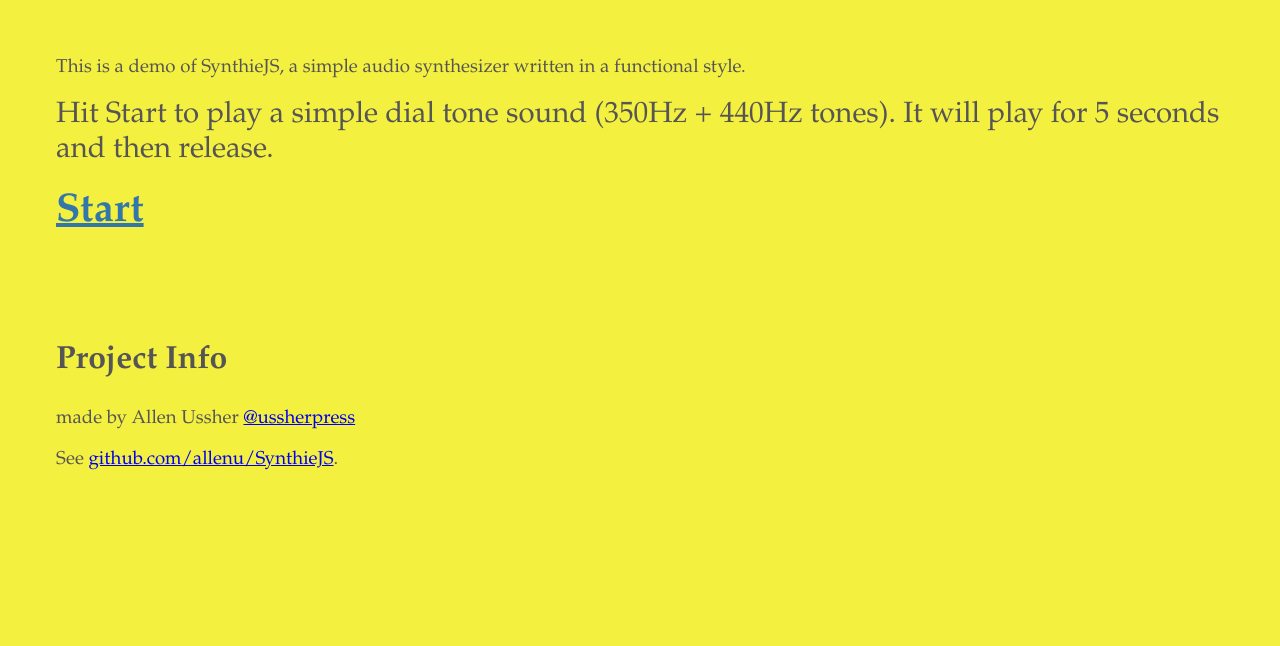
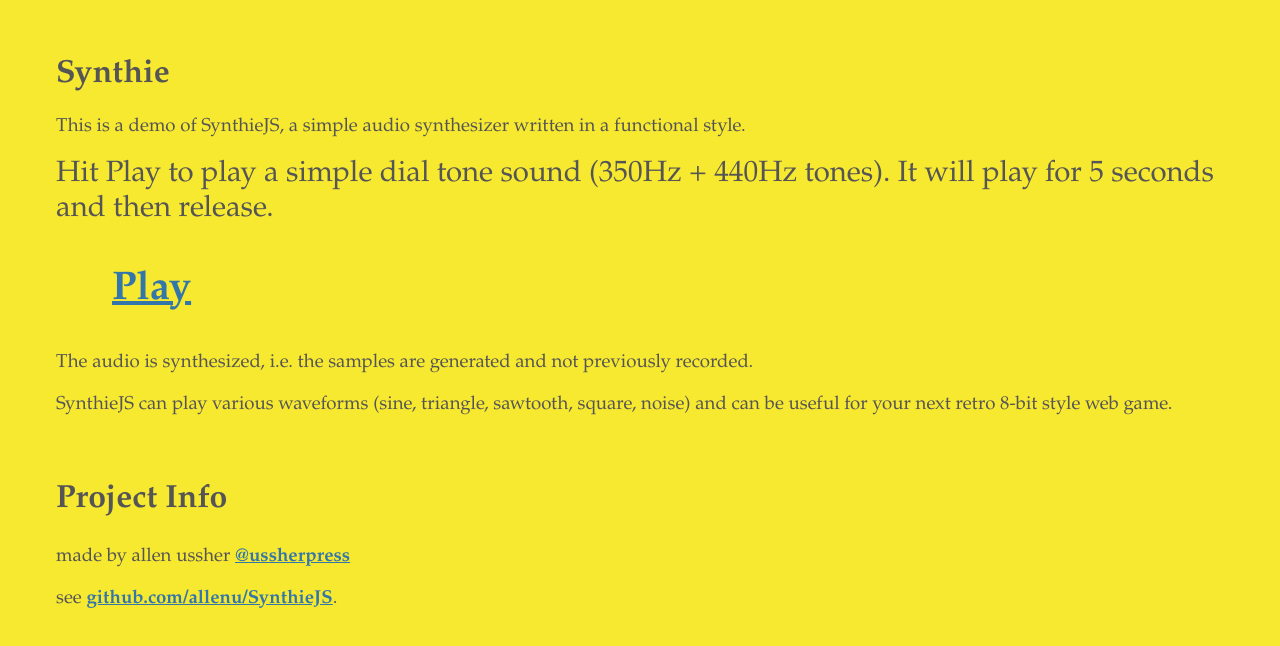
Before and after one commit to allenu/SynthieJS, a plain HTML site: page index.html in a window 1280 px wide. Drawn offline with Linux system fonts and the light colour scheme.

Commit message:
Make the web page look nicer

```diff
--- a/Controller.js
+++ b/Controller.js
@@ -16,7 +16,7 @@ function DidPressStart() {
     if (g_playing) {
         g_playing = false
         g_gainNode.gain.value = 0.0
-        startButton.text = "Start"
+        startButton.text = "Play"
         TearDownAudio()
     } else {
         g_playing = true
--- a/index.html
+++ b/index.html
@@ -4,13 +4,20 @@
     <title>SynthieJS</title>
 </head>
 <body>
+        <h1>Synthie</h1>
     <p>This is a demo of SynthieJS, a simple audio synthesizer written in a functional style.</p>
-    <div class="instructions">Hit Start to play a simple dial tone sound (350Hz + 440Hz tones). It will play for 5 seconds and then release.</div>
-    <a id="StartButton" href="javascript:DidPressStart();">Start</a>
+    <div class="instructions">Hit Play to play a simple dial tone sound (350Hz + 440Hz tones). It will play for 5 seconds and then release.</div>
+    <div class="playdiv">
+      <a id="StartButton" href="javascript:DidPressStart();">Play</a>
+    </div>
+    <div>
+        <p>The audio is synthesized, i.e. the samples are generated and not previously recorded.</p>
+        <p>SynthieJS can play various waveforms (sine, triangle, sawtooth, square, noise) and can be useful for your next retro 8-bit style web game.</p>
+    </div>
     <div class="footer">
         <h2>Project Info</h2>
-        <p>made by Allen Ussher <a href="https://twitter.com/ussherpress">@ussherpress</a></p>
-        <p>See <a href="https://github.com/allenu/SynthieJS">github.com/allenu/SynthieJS</a>.</p>
+        <p>made by allen ussher <a href="https://twitter.com/ussherpress">@ussherpress</a></p>
+        <p>see <a href="https://github.com/allenu/SynthieJS">github.com/allenu/SynthieJS</a>.</p>
     </div>
 </body>
 <script src="./Synthie.js"></script>
--- a/styles.css
+++ b/styles.css
@@ -1,23 +1,25 @@
 
 body {
-  background-color: #f4f040;
+  background-color: #f7e830;
   font-family: Garamond;
   padding: 48px;
   font-size: 14pt;
   color: #555;
 }
 h1 {
-  font-size: 11pt;
-  color: #000;
+  font-size: 24pt;
 }
 h2 {
   font-size: 24pt;
 }
+
+a {
+    color: #37a;
+    font-weight: bold;
+}
+
 #StartButton {
     font-size: 30pt;
-    color: #37a;
-    font-weight: bold;
-  text-align: center;
 }
 
 .instructions {
@@ -27,5 +29,10 @@ h2 {
 }
 
 .footer {
-    padding-top: 80px;
+    padding-top: 20px;
 }
+.playdiv {
+    padding-top: 1em;
+    padding-bottom: 1em;
+    padding-left: 3em;
+}
```
